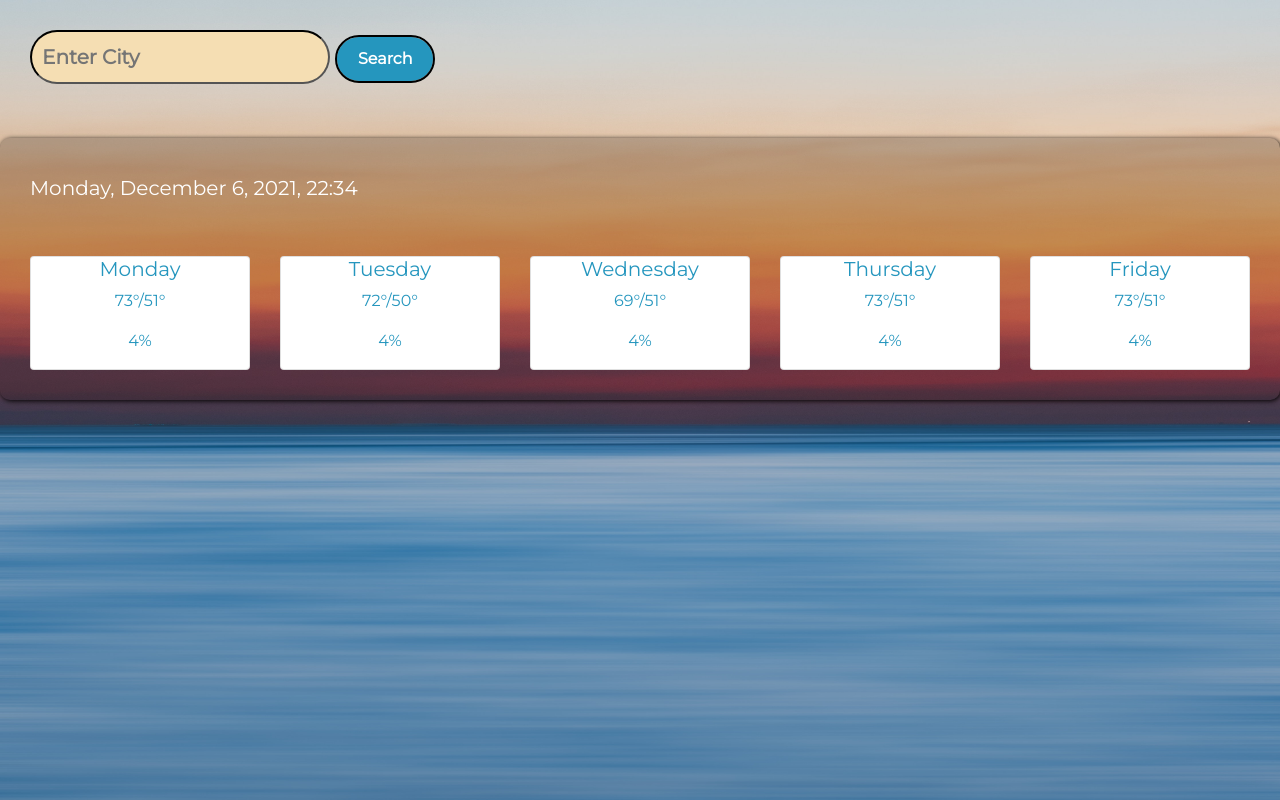
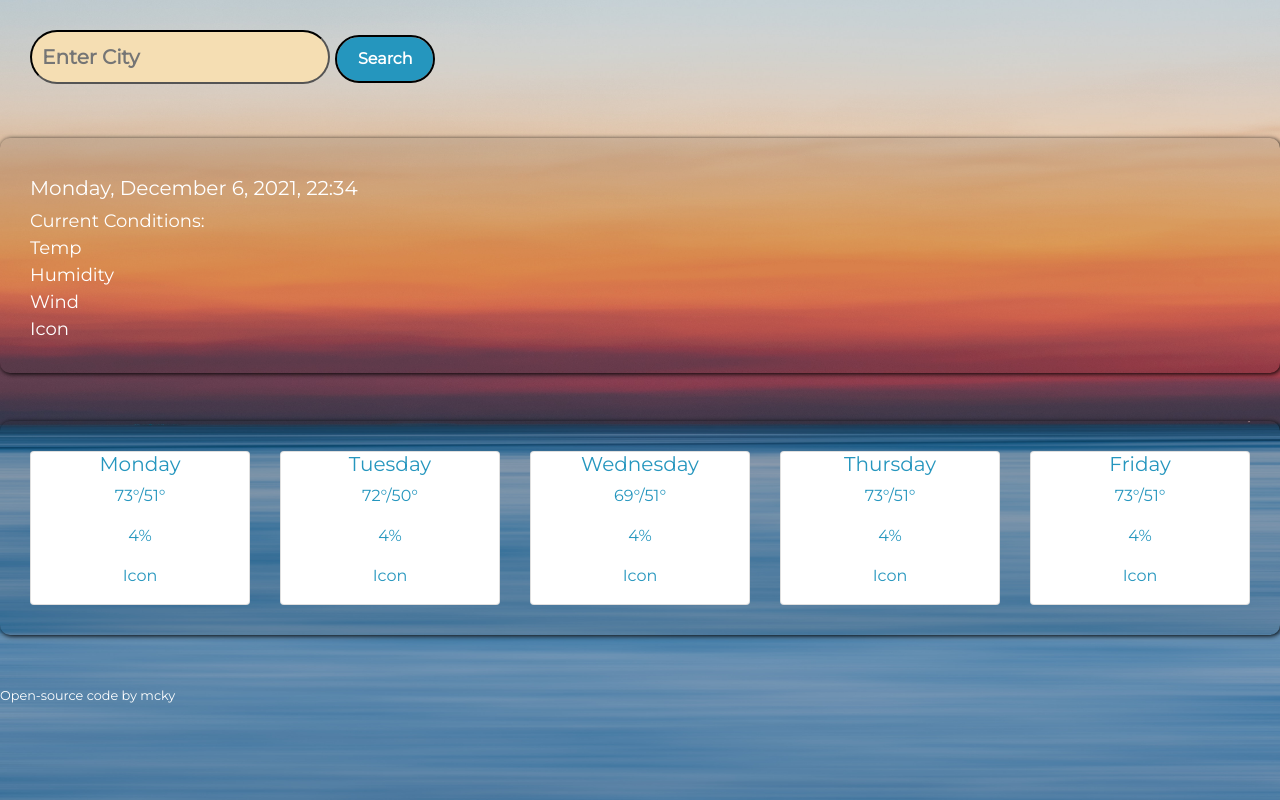
Before and after one commit to salakcanilem/weather2021.a, a plain HTML site: page index.html in a window 1280 px wide. Drawn offline with nearby package versions, Linux system fonts and the light colour scheme; a web font is replaced by a local one.

Commit message:
Added Icon and more

```diff
--- a/index.html
+++ b/index.html
@@ -1,6 +1,7 @@
 <!DOCTYPE html>
 <html lang="en">
   <head>
+
     <meta charset="UTF-8" />
     <meta http-equiv="X-UA-Compatible" content="IE=edge" />
     <meta name="viewport" content="width=device-width, initial-scale=1.0" />
@@ -21,9 +22,12 @@
     <link rel="stylesheet" href="/src/styles.css" />
 
     <title>What's the Weather?</title>
+    <!--USE ME USE ME -->
   </head>
 
   <body>
+
+
     <div id="search-bar-all">
       <div id="search-bar">
         <form class="search-form" id="search-form">
@@ -43,13 +47,20 @@
         </div>
 
         <div id="weather-main">
-          <div id="temp"></div>
-          <div id="humidity"></div>
+          <div id="current">Current Conditions:</div>
+
+          <div id="temp">Temp</div>
+          <div id="humidity">Humidity</div>
+          <div id="windSpeed">Wind</div>
+          <div id ="icon" >Icon </div>
+
+        </div>
         </div>
       </div>
-      <br />
-      <br />
-
+    </div>
+    <br />
+    <br />
+    <div id="future-weather-container">
       <div id="forecast">
         <div class="row">
           <div class="col = 5">
@@ -58,6 +69,7 @@
                 <h5 class="cardTitle">Monday</h5>
                 <p class="cardText">73°/51°</p>
                 <p class="cardTextPecip">4%</p>
+                <p class="cardIcon">Icon</p>
               </div>
             </div>
           </div>
@@ -67,6 +79,7 @@
                 <h5 class="cardTitle">Tuesday</h5>
                 <p class="cardText">72°/50°</p>
                 <p class="cardTextPecip">4%</p>
+                <p class="cardIcon">Icon</p>
               </div>
             </div>
           </div>
@@ -76,6 +89,7 @@
                 <h5 class="cardTitle">Wednesday</h5>
                 <p class="cardText">69°/51°</p>
                 <p class="cardTextPecip">4%</p>
+                <p class="cardIcon">Icon</p>
               </div>
             </div>
           </div>
@@ -85,6 +99,7 @@
                 <h5 class="cardTitle">Thursday</h5>
                 <p class="cardText">73°/51°</p>
                 <p class="cardTextPecip">4%</p>
+                <p class="cardIcon">Icon</p>
               </div>
             </div>
           </div>
@@ -94,12 +109,16 @@
                 <h5 class="cardTitle">Friday</h5>
                 <p class="cardText">73°/51°</p>
                 <p class="cardTextPecip">4%</p>
+                <p class="cardIcon">Icon</p>
               </div>
             </div>
           </div>
         </div>
       </div>
     </div>
+    <br />
+    <br />
+    <small>Open-source code by mcky </small>
 
     <script src="src/script.js"></script>
   </body>
--- a/src/script.js
+++ b/src/script.js
@@ -14,7 +14,7 @@ let days = [
   "Wednesday",
   "Thursday",
   "Friday",
-  "Saturday"
+  "Saturday",
 ];
 let day = days[now.getDay()];
 
@@ -30,7 +30,7 @@ let months = [
   "September",
   "October",
   "November",
-  "December"
+  "December",
 ];
 
 let month = months[now.getMonth()];
@@ -44,13 +44,26 @@ function showWeather(response) {
   let city = response.data.name;
   h1.innerHTML = `${city}`;
 
+  let current = document.querySelector("#current");
+  current.innerHTML = response.data.weather[0].description;
+
   let temp = document.querySelector("#temp");
   let temperature = Math.round(response.data.main.temp);
-  temp.innerHTML = `${temperature}°C`;
+  temp.innerHTML = `Temperature:  ${temperature}°C`;
 
   let humid = document.querySelector("#humidity");
   let humidity = Math.round(response.data.main.humidity);
-  humid.innerHTML = `${humidity}%`;
+  humid.innerHTML = `Humidity:  ${humidity}%`;
+
+  let winds = document.querySelector("#windSpeed");
+  let windSpeed = Math.round(response.data.wind.speed);
+  winds.innerHTML = `WindSpeed:  ${humidity}m/h`;
+
+  let icon = document.querySelector("#icon");
+  icon.setAttribute(
+    "src",
+    `http://openweathermap.org/img/wn/${response.data.weather[0].icon}@2x.png`
+  );
 }
 
 function search(event) {
--- a/src/styles.css
+++ b/src/styles.css
@@ -9,7 +9,14 @@ body {
 }
 
 #current-weather-container {
-  background-color: rgba(0, 0, 0, 0.2);
+  background-color: rgba(0, 0, 0, 0.1);
+  box-shadow: 1px 1px 5px black;
+  padding: 30px;
+  border-radius: 10px;
+}
+
+#future-weather-container {
+  background-color: rgba(0, 0, 0, 0.1);
   box-shadow: 1px 1px 5px black;
   padding: 30px;
   border-radius: 10px;
@@ -74,3 +81,7 @@ h2 {
   font-weight: 500;
   text-align: center;
 }
+
+#current {
+  text-transform: capitalize;
+}
```
